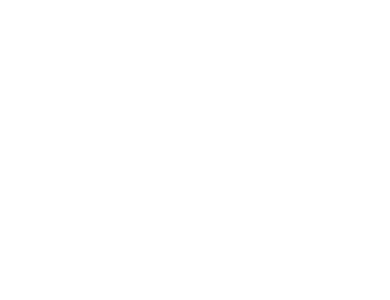
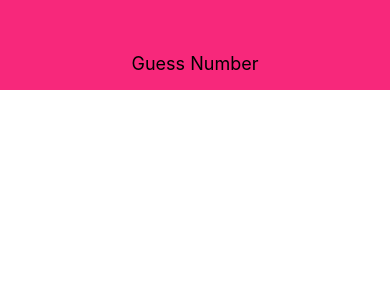
Before and after one commit to MiyuruCG/ReacctNative-2ndApp, a React Native app: screen / in a window 390 px wide. Shown: the top 300 px of the page. Built offline with nearby package versions, Linux system fonts and the light colour scheme.

Commit message:
create the header component

```diff
--- a/App.js
+++ b/App.js
@@ -1,13 +1,19 @@
 import { StatusBar } from "expo-status-bar";
 import React from "react";
 import { StyleSheet, View } from "react-native";
+import Header from "./componetns/Header";
 
 export default function App() {
   return (
-    <View>
+    <View style={styles.screen}>
+      <Header title="Guess Number" />
       <StatusBar style="auto" />
     </View>
   );
 }
 
-const styles = StyleSheet.create({});
+const styles = StyleSheet.create({
+  screen: {
+    flex: 1,
+  },
+});
--- a/componetns/Header.js
+++ b/componetns/Header.js
@@ -1,2 +1,27 @@
 import React from "react";
 import { View, Text, StyleSheet } from "react-native";
+
+const Header = (props) => {
+  return (
+    <View style={styles.header}>
+      <Text style={styles.headerTitle}>{props.title}</Text>
+    </View>
+  );
+};
+
+const styles = StyleSheet.create({
+  header: {
+    width: "100%",
+    height: 90,
+    paddingTop: 36,
+    backgroundColor: "#f7287b",
+    alignItems: "center",
+    justifyContent: "center",
+  },
+  headerTitle: {
+    color: "black",
+    fontSize: 18,
+  },
+});
+
+export default Header;
```
